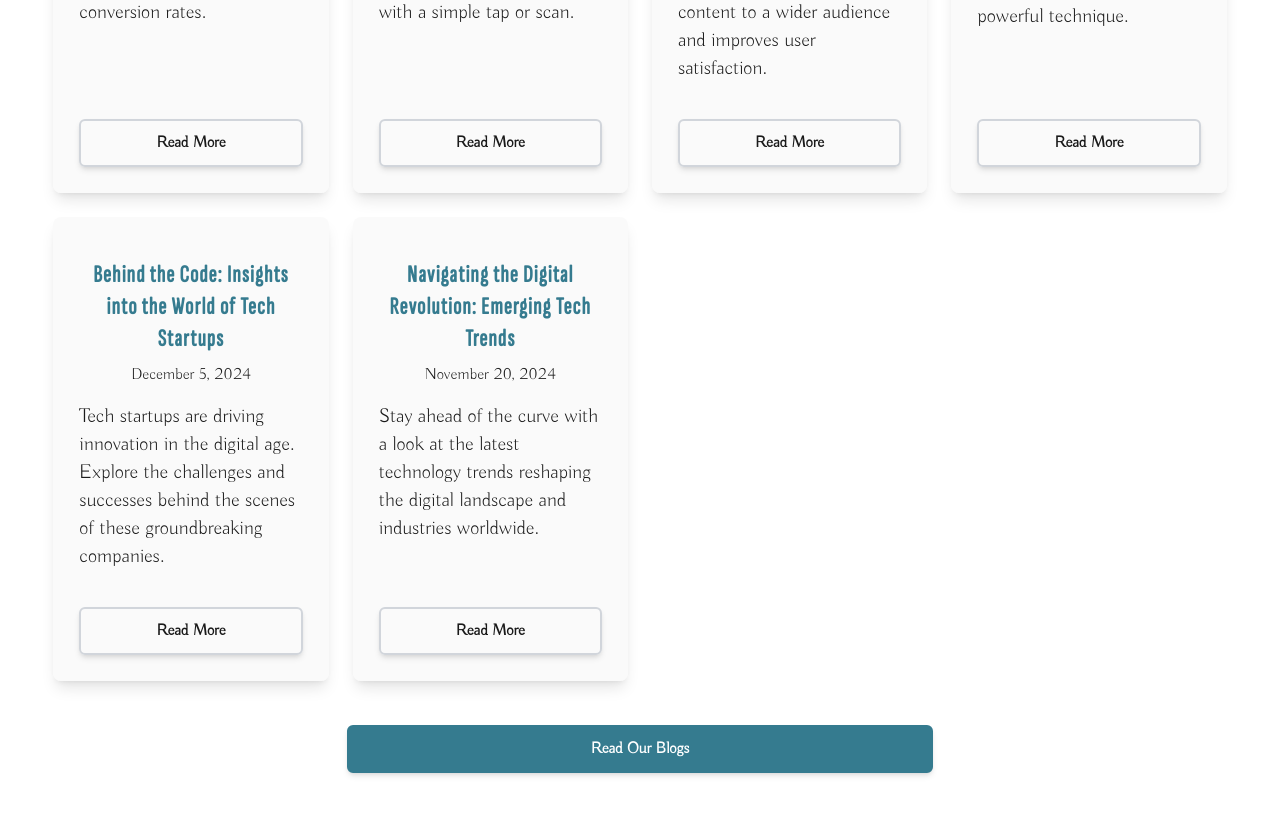
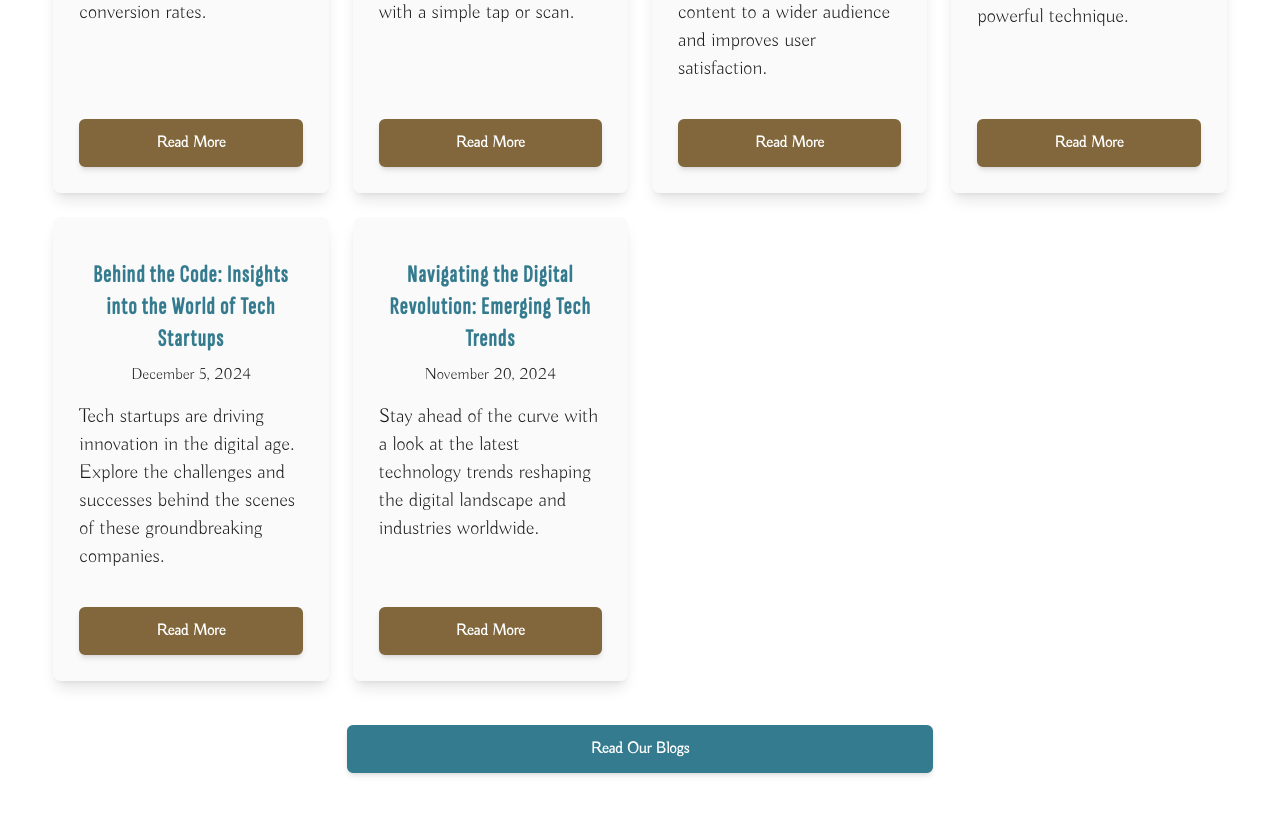
Before and after one commit to tmchuynh/phoenix-code-studio, a Next.js app: page / in a window 1280 px wide. Shown: the part 5306-6121 px from the top of the page. Built offline with nearby package versions, Linux system fonts and the light colour scheme.

Commit message:
add accent button and badge variant

```diff
--- a/src/components/ui/badge.tsx
+++ b/src/components/ui/badge.tsx
@@ -14,6 +14,8 @@ const badgeVariants = cva(
           "border-transparent bg-secondary text-secondary-foreground hover:bg-transparent hover:border-secondary hover:text-secondary",
         tertiary:
           "border-transparent bg-tertiary text-tertiary-foreground hover:bg-transparent hover:border-tertiary hover:text-tertiary",
+        accent:
+          "border-transparent bg-accent-4 text-accent-foreground hover:bg-transparent hover:border-accent-4 hover:text-accent-4",
         destructive:
           "border-transparent bg-destructive text-destructive-foreground hover:bg-transparent hover:border-destructive hover:text-destructive",
         outline: "text-foreground",
--- a/src/components/ui/button.tsx
+++ b/src/components/ui/button.tsx
@@ -15,6 +15,8 @@ const buttonVariants = cva(
           "bg-secondary text-secondary-foreground opacity-90 hover:bg-transparent hover:border-secondary hover:text-secondary border-secondary",
         tertiary:
           "bg-tertiary text-tertiary-foreground hover:bg-transparent hover:border-tertiary hover:text-tertiary border-tertiary",
+        accent:
+          "bg-accent-4 text-accent-foreground hover:bg-transparent hover:border-accent-4 hover:text-accent-4 border-accent-4",
         destructive:
           "bg-destructive font-bold text-destructive-foreground border-destructive hover:bg-transparent hover:text-foreground",
         outline: "bg-background hover:border-secondary hover:text-secondary",
```
